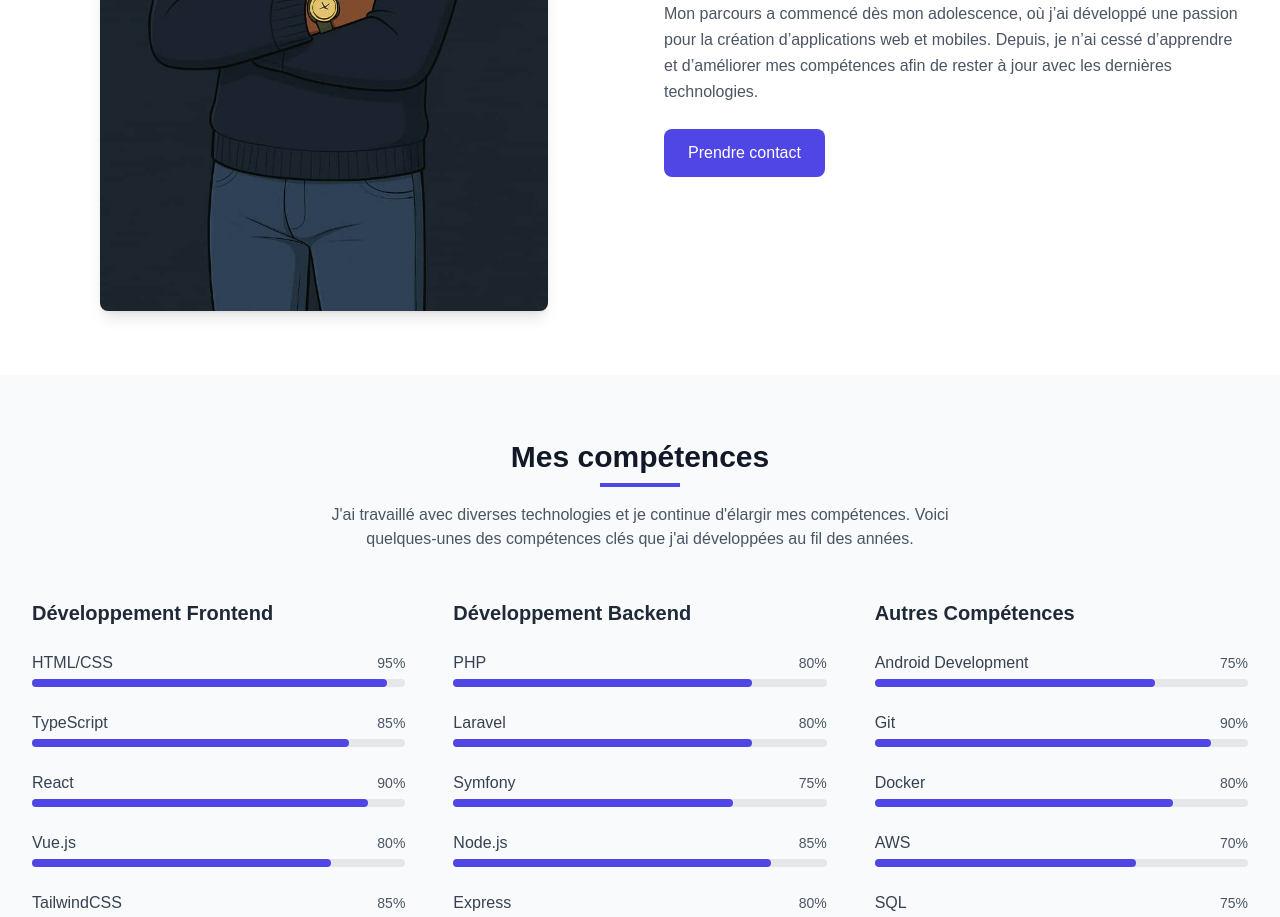
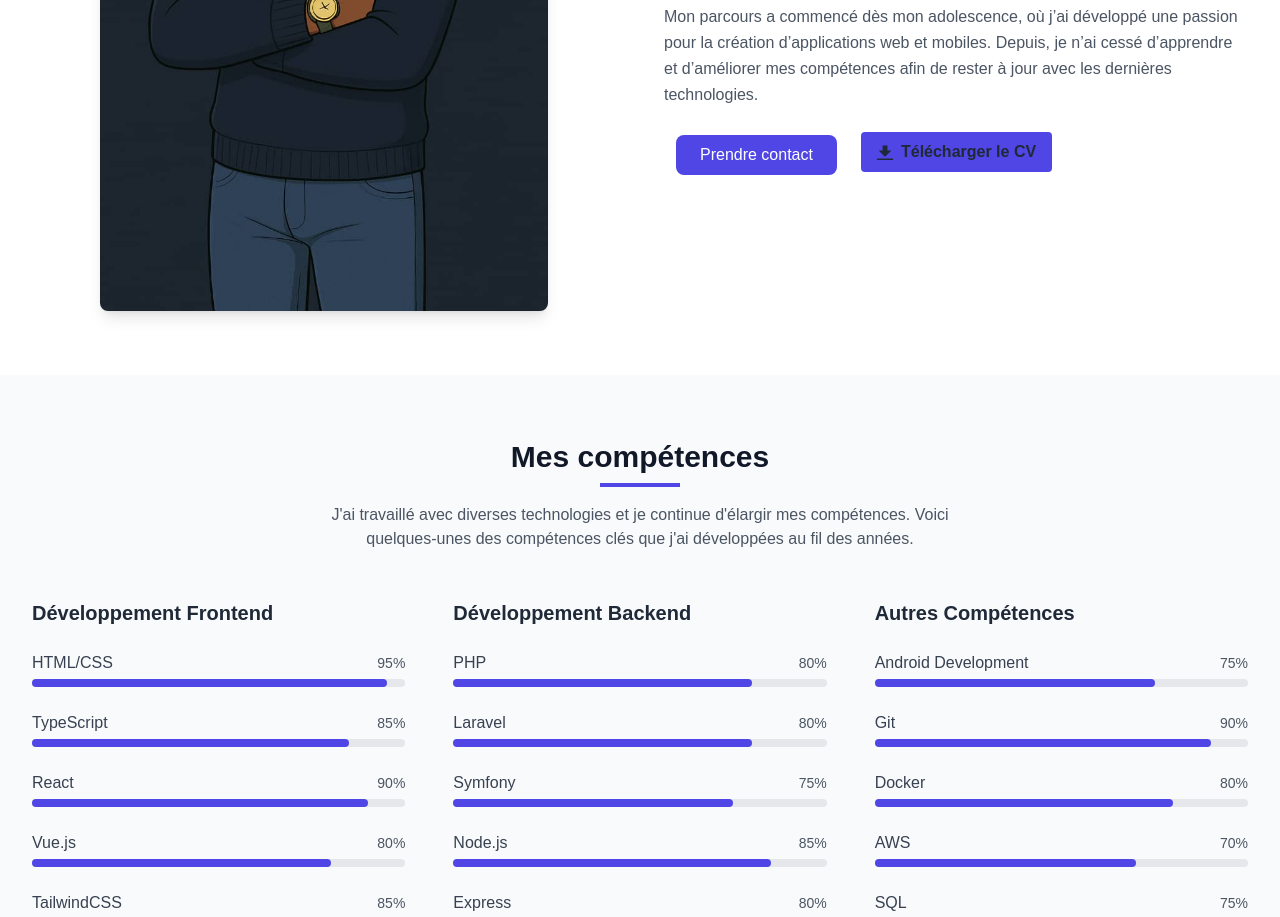
Before and after one commit to andydefer/portfolio, a React (Vite) app: page / in a window 1280 px wide. Shown: the part 1060-1977 px from the top of the page. Built offline with nearby package versions, Linux system fonts and the light colour scheme.

Commit message:
mise en place du boutton de telechargement de CV

```diff
--- a/src/components/About.tsx
+++ b/src/components/About.tsx
@@ -114,7 +114,7 @@ const About = () => {
 
             <motion.a
               href="#contact"
-              className="inline-block px-6 py-3 bg-indigo-600 text-white font-medium rounded-lg hover:bg-indigo-700 transition-colors duration-300"
+              className="inline-block px-6 py-2 bg-indigo-600 mx-3 text-white font-medium rounded-lg hover:bg-indigo-700 transition-colors duration-300"
               initial={{ opacity: 0, y: 20 }}
               animate={
                 isContentInView ? { opacity: 1, y: 0 } : { opacity: 0, y: 20 }
@@ -129,6 +129,21 @@ const About = () => {
             >
               Prendre contact
             </motion.a>
+
+            <motion.a
+              href="/assets/cv_andy_kani.png"
+              download
+              className="bg-indigo-600 mx-3 hover:bg-indigo-800 text-gray-800 font-bold py-2 px-4 rounded inline-flex items-center"
+            >
+              <svg
+                className="fill-current w-4 h-4 mr-2"
+                xmlns="http://www.w3.org/2000/svg"
+                viewBox="0 0 20 20"
+              >
+                <path d="M13 8V2H7v6H2l8 8 8-8h-5zM0 18h20v2H0v-2z" />
+              </svg>
+              <span>Télécharger le CV</span>
+            </motion.a>
           </motion.div>
         </div>
       </div>
```
Also changed, not shown: public/assets/cv_andy_kani.png (added).
